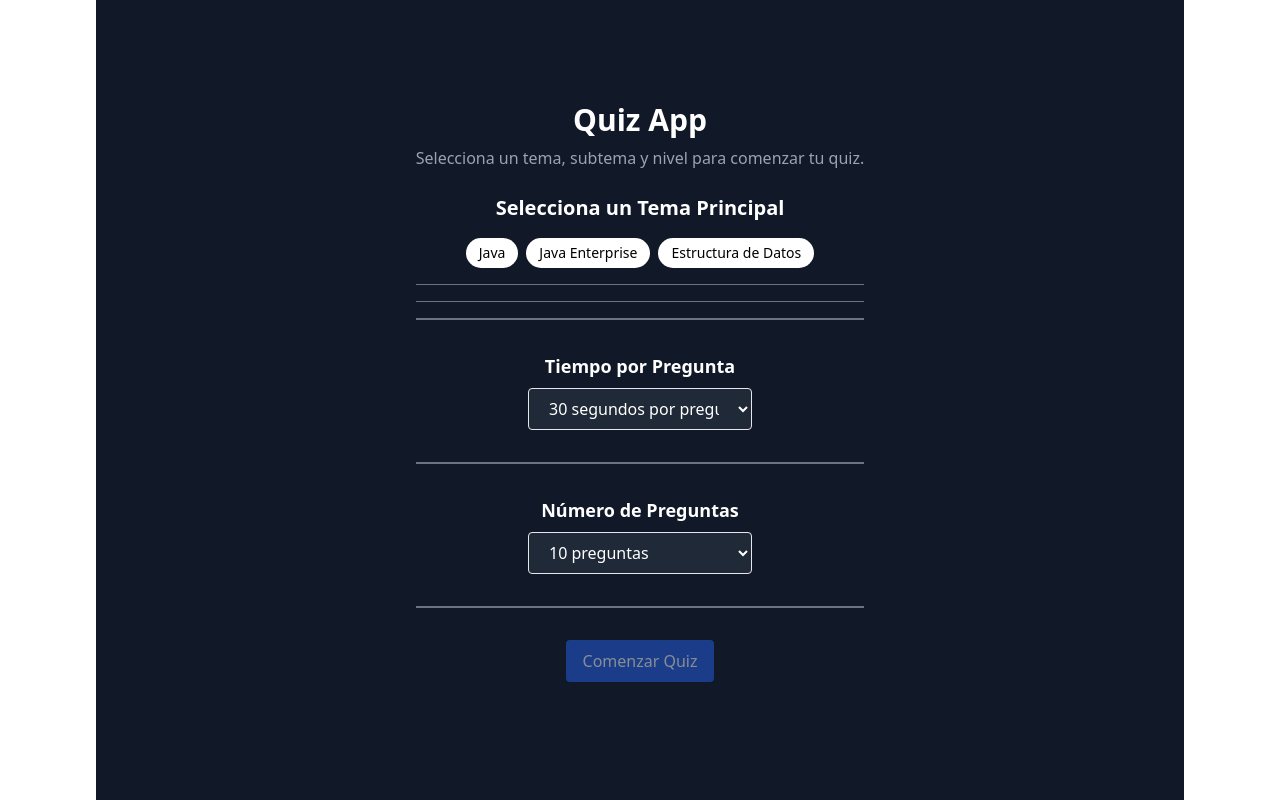
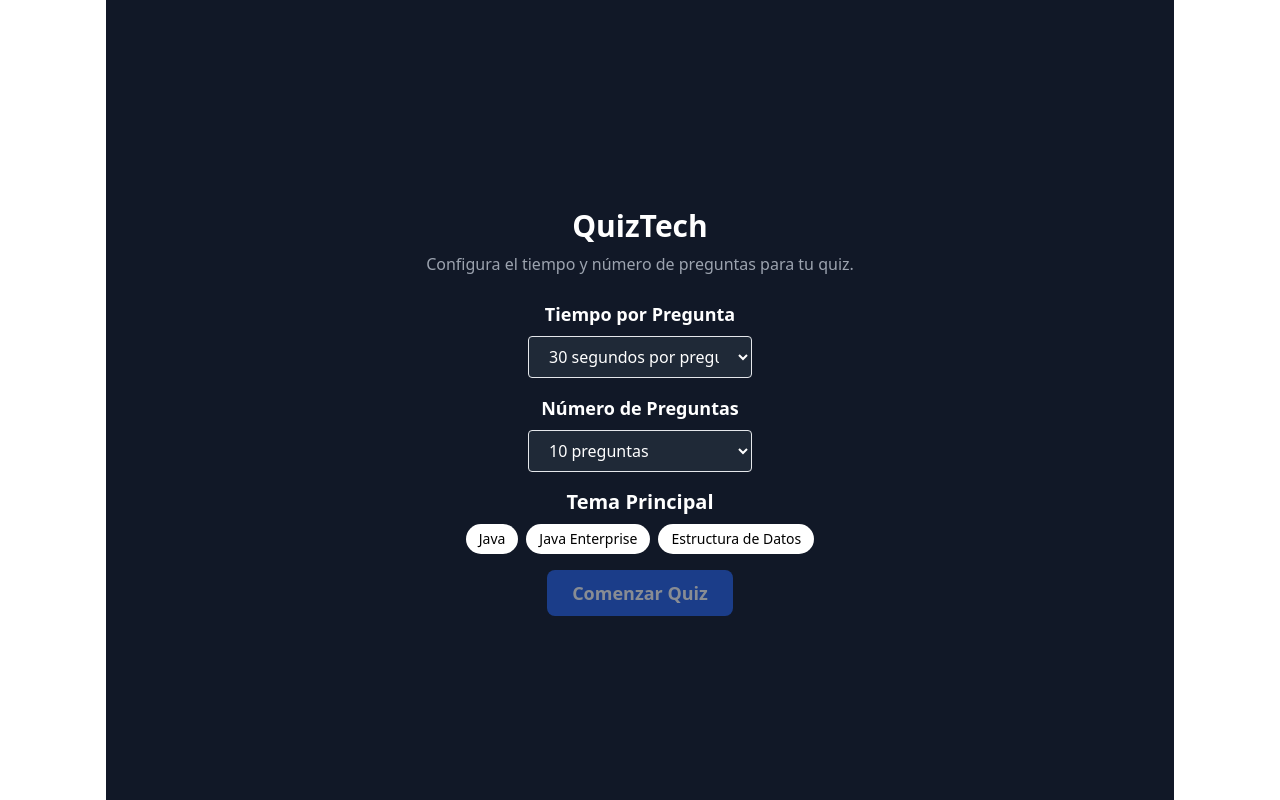
Before and after one commit to jamjav/quiz-react, a React (Vite) app: page / in a window 1280 px wide. Built offline with nearby package versions, Linux system fonts and the light colour scheme.

Commit message:
fix visual issues

```diff
--- a/src/QuizApp.jsx
+++ b/src/QuizApp.jsx
@@ -159,6 +159,17 @@ export default function QuizApp() {
       <div className="flex justify items-center min-h-screen bg-gray-900 text-white">
         <div className="px-4 sm:px-10 md:px-20 lg:px-40 xl:px-80">
           <Header />
+          <div className="space-y-4">
+            <QuizControls
+              timeLeft={timeLeft}
+              numQuestions={numQuestions}
+              setTimeLeft={setTimeLeft}
+              setNumQuestions={setNumQuestions}
+              startQuiz={startQuiz}
+              selectedMainTag={selectedMainTag}
+              selectedSubTags={selectedSubTags}
+              showStartButton={false}
+            />
             <TagSelector
               mainTags={mainTags}
               levels={levels}
@@ -171,15 +182,22 @@ export default function QuizApp() {
               setSelectedSubTags={setSelectedSubTags}
               handleSelectSubtopic={handleSelectSubtopic}
             />
-          <QuizControls
-            timeLeft={timeLeft}
-            numQuestions={numQuestions}
-            setTimeLeft={setTimeLeft}
-            setNumQuestions={setNumQuestions}
-            startQuiz={startQuiz}
-            selectedMainTag={selectedMainTag}
-            selectedSubTags={selectedSubTags}
-          />
+            <div className="flex justify-center mt-6">
+              <button
+                onClick={startQuiz}
+                disabled={
+                  selectedMainTag === null || selectedSubTags.length === 0
+                }
+                className={`bg-blue-600 hover:bg-blue-700 text-white px-6 py-2 rounded-lg text-lg font-semibold ${
+                  selectedMainTag === null || selectedSubTags.length === 0
+                    ? "opacity-50 cursor-not-allowed"
+                    : ""
+                }`}
+              >
+                Comenzar Quiz
+              </button>
+            </div>
+          </div>
         </div>
       </div>
     );
@@ -209,8 +227,8 @@ export default function QuizApp() {
   }
 
   return (
-    <div className="flex justify-center items-center min-h-screen bg-gray-900 text-white">
-      <div className="w-full px-4 lg:px-8">
+    <div className="min-h-screen bg-gray-900">
+      <div className="container mx-auto">
         <QuestionCard
           current={current}
           questions={questions}
--- a/src/components/Header.jsx
+++ b/src/components/Header.jsx
@@ -2,10 +2,10 @@ import React from "react";
 
 export default function Header() {
   return (
-    <div className="text-center mb-6">
-      <h1 className="text-3xl font-bold mb-2">Quiz App</h1>
+    <div className="text-center my-6">
+      <h1 className="text-3xl font-bold mb-2">QuizTech</h1>
       <p className="text-gray-400">
-        Selecciona un tema, subtema y nivel para comenzar tu quiz.
+        Configura el tiempo y número de preguntas para tu quiz.
       </p>
     </div>
   );
--- a/src/components/QuestionCard.jsx
+++ b/src/components/QuestionCard.jsx
@@ -18,56 +18,83 @@ export default function QuestionCard({
   const question = questions[current];
 
   return (
-    <div className="card bg-gray-800 p-2 sm:p-6 rounded-lg shadow-lg space-y-3 sm:space-y-4 w-full max-w-[100vw] mx-auto px-2 sm:px-6">
-      <div className="text-center">
-        <h1 className="text-xl sm:text-2xl font-bold text-white mb-2 break-words">
-          <ReactMarkdown remarkPlugins={[remarkGfm]}>
-            {question.question}
-          </ReactMarkdown>
-        </h1>
-        <h2 className="text-base sm:text-lg font-medium text-blue-400">
+    <div className="w-full min-h-screen flex items-start justify-center py-4">
+      <div className="w-full card bg-gray-800 rounded-lg shadow-lg">
+        <div className="min-h-[600px] md:h-[calc(100vh-2rem)] flex flex-col">
+          {/* Cabecera fija */}
+          <div className="flex-none bg-gray-800 border-b border-gray-700 p-4">
+            <div className="text-center space-y-2">
+              <div className="text-blue-400 text-lg md:text-xl">
                 <ReactMarkdown remarkPlugins={[remarkGfm]}>{`**Progreso:** ${
                   current + 1
                 } de ${questions.length} preguntas (${Math.round(
                   ((current + 1) / questions.length) * 100
                 )}%)`}</ReactMarkdown>
-        </h2>
-        <h3 className="text-sm sm:text-md font-medium text-green-400 break-words">
+              </div>
+              <div className="text-green-400 text-md">
                 <ReactMarkdown remarkPlugins={[remarkGfm]}>{`**Subtema:** ${
                   question.subtheme || "Sin subtema"
                 }`}</ReactMarkdown>
-        </h3>
               </div>
-      <div className="progress-bar w-full h-2 bg-gray-700 rounded-full overflow-hidden">
+              <div className="h-2 bg-gray-700 rounded-full overflow-hidden mt-2">
                 <div
-          className="progress-bar-inner h-full bg-blue-500"
-          style={{ width: `${((current + 1) / questions.length) * 100}%` }}
+                  className="h-full bg-blue-500 transition-all duration-300"
+                  style={{
+                    width: `${((current + 1) / questions.length) * 100}%`,
+                  }}
                 ></div>
               </div>
+            </div>
+          </div>
+
+          {/* Área de pregunta y respuestas con scroll */}
+          <div className="flex-1 overflow-y-auto bg-gray-800">
+            <div className="p-4">
+              <div className="w-full space-y-6 max-w-[100%]">
+                {/* Pregunta */}
+                <div className="text-white text-lg md:text-2xl font-semibold">
+                  <ReactMarkdown remarkPlugins={[remarkGfm]}>
+                    {question.question}
+                  </ReactMarkdown>
+                </div>
+
+                {/* Código si existe */}
                 {question.code && (
-        <div className="bg-gray-800 text-white p-2 sm:p-4 rounded-md shadow-md mt-2 overflow-x-auto max-w-full">
+                  <div className="bg-gray-900 rounded-md w-full overflow-x-auto">
+                    <div className="min-w-full">
                       <SyntaxHighlighter
                         language="java"
                         style={materialDark}
-            customStyle={{ fontSize: "0.875rem", maxWidth: "100%" }}
+                        customStyle={{
+                          margin: 0,
+                          padding: "1rem",
+                          backgroundColor: "transparent",
+                          fontSize: "0.875rem",
+                          maxHeight: "400px",
+                          overflowY: "auto",
+                        }}
                         wrapLongLines={true}
+                        showLineNumbers={true}
                       >
                         {question.code}
                       </SyntaxHighlighter>
                     </div>
+                  </div>
                 )}
-      <div className="options grid grid-cols-1 gap-2 sm:gap-4 w-full">
+
+                {/* Opciones */}
+                <div className="grid gap-3 w-full">
                   {question.options.map((option, index) => (
                     <button
                       key={index}
-            className={`option bg-gray-700 hover:bg-blue-500 text-white font-medium py-2 px-3 sm:px-4 rounded-md shadow-sm text-sm sm:text-base w-full break-words ${
-              selected === index ? "selected bg-blue-600" : ""
+                      onClick={() => setSelected(index)}
+                      className={`p-4 w-full text-left rounded-lg transition-all duration-200 ${
+                        selected === index
+                          ? "bg-blue-600 text-white"
+                          : "bg-gray-700 text-white hover:bg-gray-600"
                       }`}
-            onClick={() => {
-              setSelected(index);
-            }}
                     >
-            <div className="answer text-center break-words">
+                      <div className="break-words">
                         <ReactMarkdown remarkPlugins={[remarkGfm]}>
                           {option}
                         </ReactMarkdown>
@@ -75,37 +102,46 @@ export default function QuestionCard({
                     </button>
                   ))}
                 </div>
-      <div className="flex flex-col sm:flex-row justify-between items-center gap-2 sm:gap-4 mt-4 w-full">
-        <div className="timer w-full flex items-center space-x-2 text-white">
-          <span className="text-sm sm:text-base whitespace-nowrap">
-            <ReactMarkdown remarkPlugins={[remarkGfm]}>
-              {`⏱️ **Tiempo:** ${timeLeft}s`}
-            </ReactMarkdown>
+              </div>
+            </div>
+          </div>
+
+          {/* Pie con timer y botón */}
+          <div className="flex-none bg-gray-800 border-t border-gray-700 p-4">
+            <div className="w-full">
+              <div className="flex flex-col sm:flex-row items-center gap-4">
+                <div className="w-full">
+                  <div className="flex items-center gap-3 text-white mb-2 sm:mb-0">
+                    <span className="whitespace-nowrap">
+                      ⏱️ <span className="font-semibold">{timeLeft}s</span>
                     </span>
                     <div className="w-full h-2 bg-gray-700 rounded-full overflow-hidden">
                       <div
-              className={`h-full ${
+                        className={`h-full transition-all duration-300 ${
                           timeLeft <= 15 ? "bg-red-600" : "bg-blue-500"
                         }`}
-              style={{ width: `${(timeLeft / timeLeftInitial) * 100}%` }}
+                        style={{
+                          width: `${(timeLeft / timeLeftInitial) * 100}%`,
+                        }}
                       ></div>
                     </div>
                   </div>
+                </div>
                 <Button
-          onClick={() => {
-            if (!isNextDisabled) {
-              handleNext();
-            }
-          }}
+                  onClick={handleNext}
                   disabled={isNextDisabled}
-          className={`next bg-blue-600 hover:bg-blue-700 w-full sm:w-auto ${
-            isNextDisabled ? "opacity-50 cursor-not-allowed" : ""
+                  className={`w-full sm:w-auto px-6 py-2 ${
+                    isNextDisabled
+                      ? "bg-gray-600 cursor-not-allowed"
+                      : "bg-blue-600 hover:bg-blue-700"
                   }`}
                 >
-          <ReactMarkdown remarkPlugins={[remarkGfm]}>
-            **Siguiente**
-          </ReactMarkdown>
+                  Siguiente
                 </Button>
+              </div>
+            </div>
+          </div>
+        </div>
       </div>
     </div>
   );
--- a/src/components/QuizControls.jsx
+++ b/src/components/QuizControls.jsx
@@ -1,20 +1,13 @@
 import React from "react";
-import { Button } from "./ui/button";
 
 export default function QuizControls({
   timeLeft,
   numQuestions,
   setTimeLeft,
   setNumQuestions,
-  startQuiz,
-  selectedMainTag,
-  selectedSubTags,
 }) {
   return (
     <div className="flex flex-col items-center gap-4 mb-4">
-      <div className="w-full flex justify-center">
-        <hr className="w-full my-4 border-t-2 border-gray-500 mx-auto" />
-      </div>
       <div className="text-center w-full">
         <h3 className="text-lg font-bold mb-2">Tiempo por Pregunta</h3>
         <select
@@ -29,9 +22,7 @@ export default function QuizControls({
           ))}
         </select>
       </div>
-      <div className="w-full flex justify-center">
-        <hr className="w-full my-4 border-t-2 border-gray-500 mx-auto" />
-      </div>
+
       <div className="text-center w-full">
         <h3 className="text-lg font-bold mb-2">Número de Preguntas</h3>
         <select
@@ -46,20 +37,6 @@ export default function QuizControls({
           ))}
         </select>
       </div>
-      <div className="w-full flex justify-center">
-        <hr className="w-full my-4 border-t-2 border-gray-500 mx-auto" />
-      </div>
-      <Button
-        onClick={startQuiz}
-        disabled={selectedMainTag === null || selectedSubTags.length === 0}
-        className={`bg-blue-600 hover:bg-blue-700 ${
-          selectedMainTag === null || selectedSubTags.length === 0
-            ? "opacity-50 cursor-not-allowed"
-            : ""
-        }`}
-      >
-        Comenzar Quiz
-      </Button>
     </div>
   );
 }
--- a/src/components/TagSelector.jsx
+++ b/src/components/TagSelector.jsx
@@ -23,7 +23,8 @@ export default function TagSelector({
 
   return (
     <div className="space-y-4 text-center">
-      <h2 className="text-xl font-bold mb-2">Selecciona un Tema Principal</h2>
+      <div>
+        <h2 className="text-xl font-bold mb-2">Tema Principal</h2>
         <div className="flex flex-wrap gap-2 justify-center">
           {mainTags.map((tag) => (
             <button
@@ -43,12 +44,11 @@ export default function TagSelector({
             </button>
           ))}
         </div>
-
-      <hr className="my-4 border-t border-gray-500" />
+      </div>
 
       {selectedMainTag && (
-        <>
-          <h2 className="text-xl font-bold mb-2">Selecciona un Nivel</h2>
+        <div>
+          <h2 className="text-xl font-bold mb-2">Nivel</h2>
           <div className="flex flex-wrap gap-2 justify-center">
             {levels.map((level) => (
               <button
@@ -67,14 +67,12 @@ export default function TagSelector({
               </button>
             ))}
           </div>
-        </>
+        </div>
       )}
 
-      <hr className="my-4 border-t border-gray-500" />
-
       {selectedLevel && (
-        <>
-          <h2 className="text-xl font-bold mb-2">Selecciona un Subtema</h2>
+        <div>
+          <h2 className="text-xl font-bold mb-2">Subtema</h2>
           <div className="flex flex-wrap gap-2 justify-center">
             {subTags.map((subTag) => (
               <button
@@ -90,7 +88,7 @@ export default function TagSelector({
               </button>
             ))}
           </div>
-        </>
+        </div>
       )}
     </div>
   );
```
Lines whose indentation alone changed are shown as unchanged.
